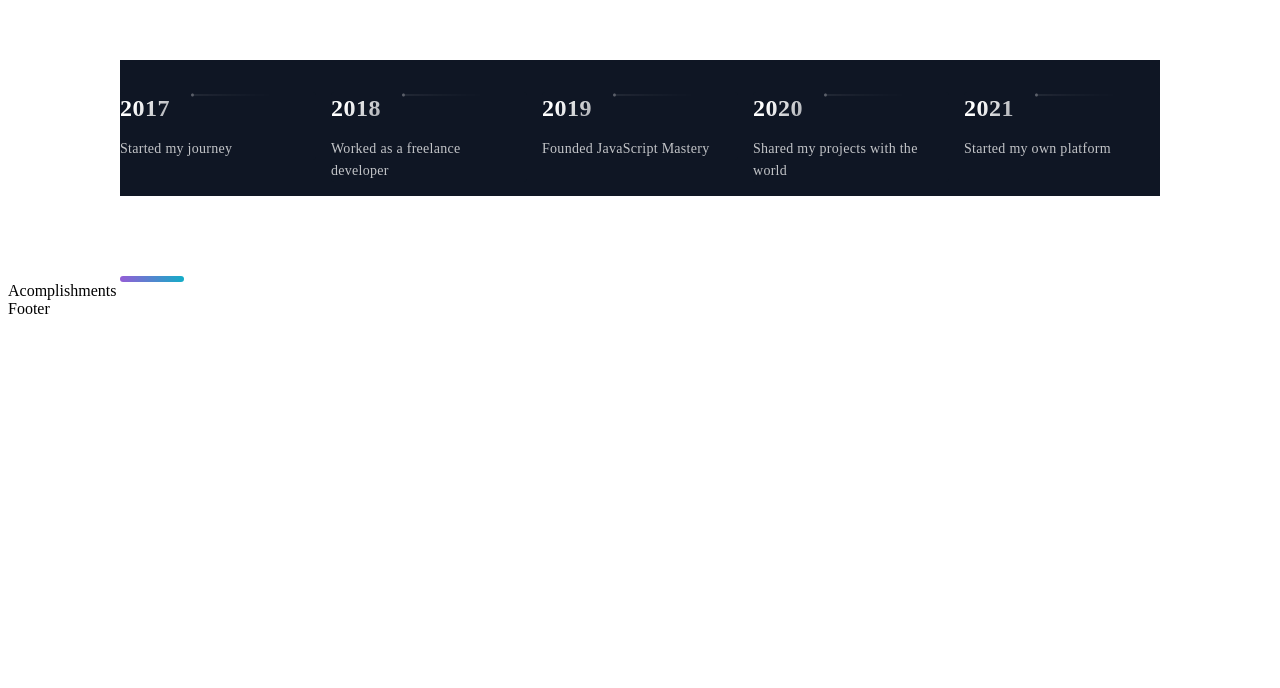
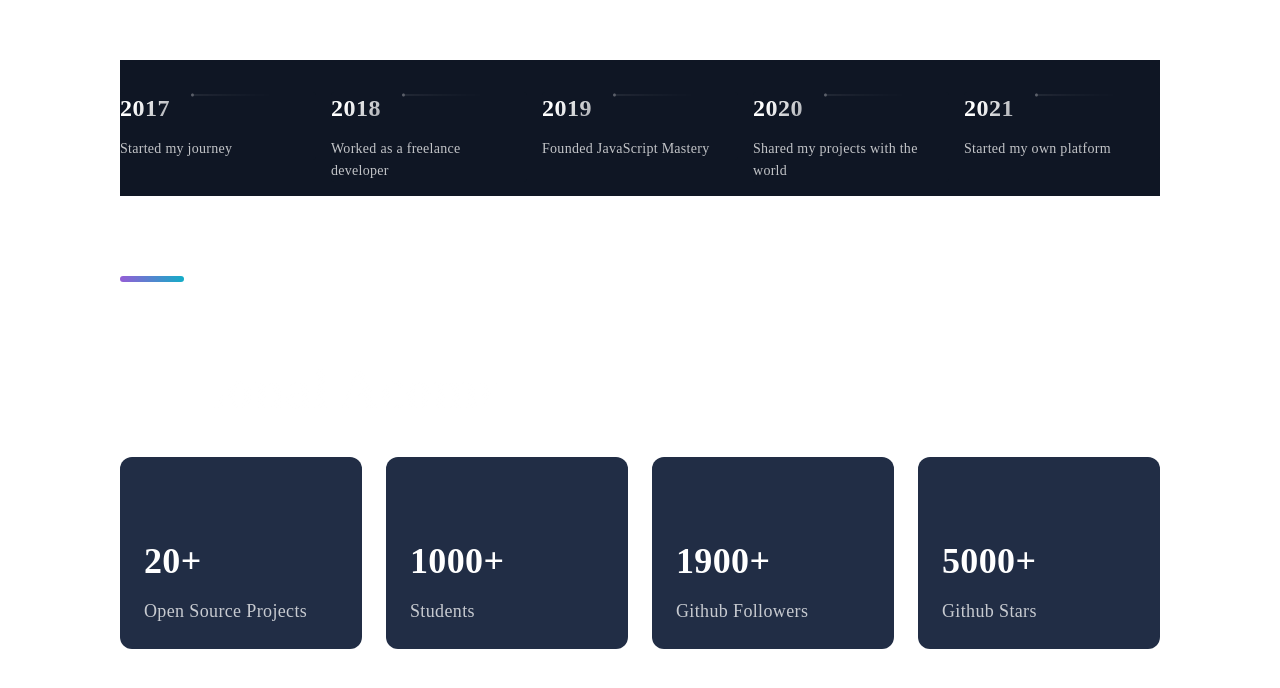
Before and after one commit to yesayajones/portfolio, a Next.js app: page / in a window 1280 px wide. Shown: the part 3537-4225 px from the top of the page. Before the commit the page ends 3863 px from the top, so only its background shows below. Built offline with nearby package versions, Linux system fonts and the light colour scheme.

Commit message:
feat: Add Accomplishments and footer section

```diff
--- a/src/components/Acomplishments/Acomplishments.js
+++ b/src/components/Acomplishments/Acomplishments.js
@@ -1,19 +1,31 @@
 import React from 'react';
 
-import { Section, SectionDivider, SectionTitle } from '../../styles/GlobalComponents';
+import {
+	Section,
+	SectionDivider,
+	SectionTitle,
+} from '../../styles/GlobalComponents';
 import { Box, Boxes, BoxNum, BoxText } from './AcomplishmentsStyles';
 
 const data = [
-  { number: 20, text: 'Open Source Projects'},
-  { number: 1000, text: 'Students', },
-  { number: 1900, text: 'Github Followers', },
-  { number: 5000, text: 'Github Stars', }
+	{ number: 20, text: 'Open Source Projects' },
+	{ number: 1000, text: 'Students' },
+	{ number: 1900, text: 'Github Followers' },
+	{ number: 5000, text: 'Github Stars' },
 ];
 
 const Acomplishments = () => (
-  <div>
-    Acomplishments
-  </div>
+	<Section>
+		<SectionTitle>Personal Acomplishments</SectionTitle>
+		<Boxes>
+			{data.map((card, index) => (
+				<Box key={index}>
+					<BoxNum>{card.number}+</BoxNum>
+					<BoxText>{card.text}</BoxText>
+				</Box>
+			))}
+		</Boxes>
+	</Section>
 );
 
 export default Acomplishments;
--- a/src/components/Footer/Footer.js
+++ b/src/components/Footer/Footer.js
@@ -2,14 +2,29 @@ import React from 'react';
 import { AiFillGithub, AiFillInstagram, AiFillLinkedin } from 'react-icons/ai';
 
 import { SocialIcons } from '../Header/HeaderStyles';
-import { CompanyContainer, FooterWrapper, LinkColumn, LinkItem, LinkList, LinkTitle, Slogan, SocialContainer, SocialIconsContainer } from './FooterStyles';
+import {
+	CompanyContainer,
+	FooterWrapper,
+	LinkColumn,
+	LinkItem,
+	LinkList,
+	LinkTitle,
+	Slogan,
+	SocialContainer,
+	SocialIconsContainer,
+} from './FooterStyles';
 
 const Footer = () => {
-  return (
-    <div>
-      Footer
-    </div>
-  );
+	return (
+		<FooterWrapper>
+			<LinkList>
+				<LinkColumn>
+					<LinkTitle>Call</LinkTitle>
+					<LinkItem href='tel:+44777777777'>+447-777-77777</LinkItem>
+				</LinkColumn>
+			</LinkList>
+		</FooterWrapper>
+	);
 };
 
 export default Footer;
```
